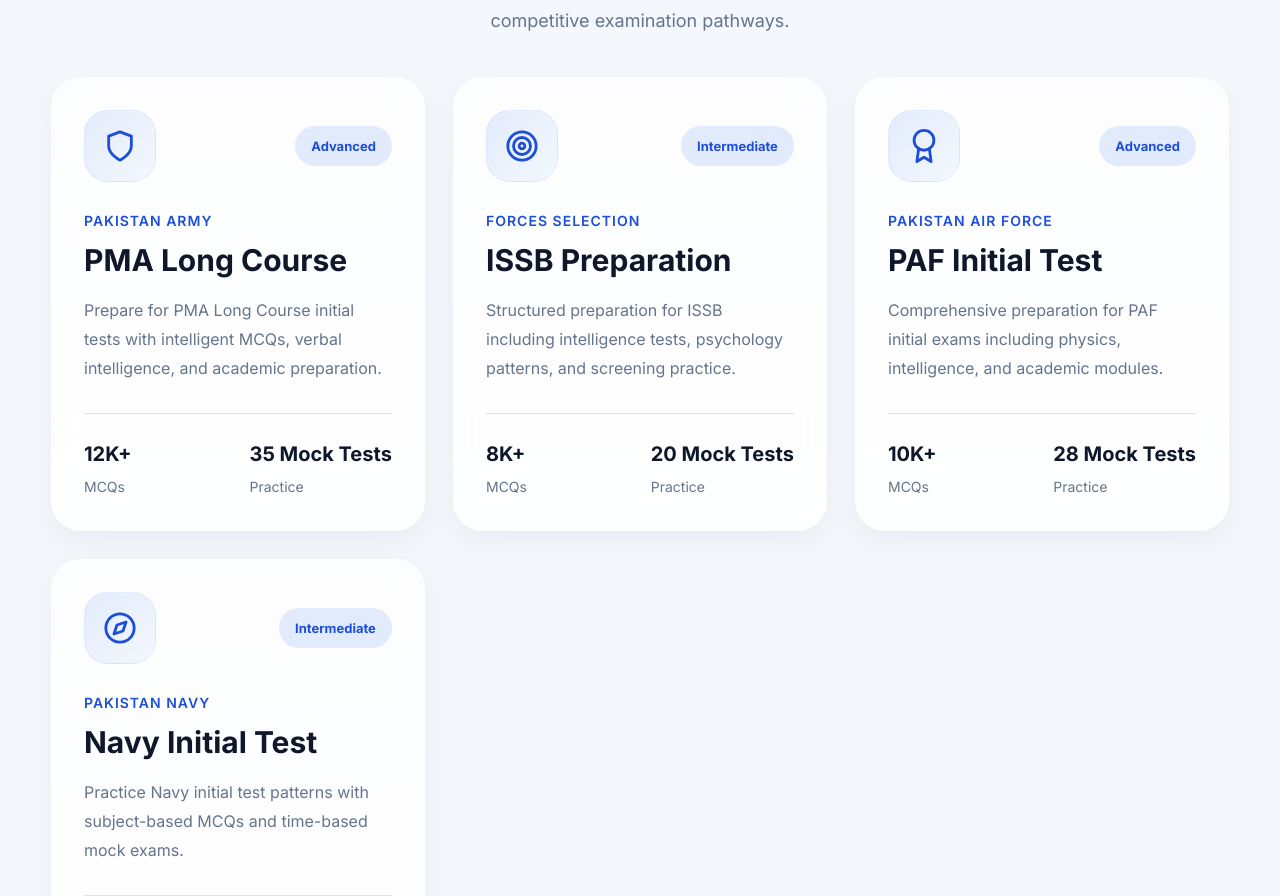
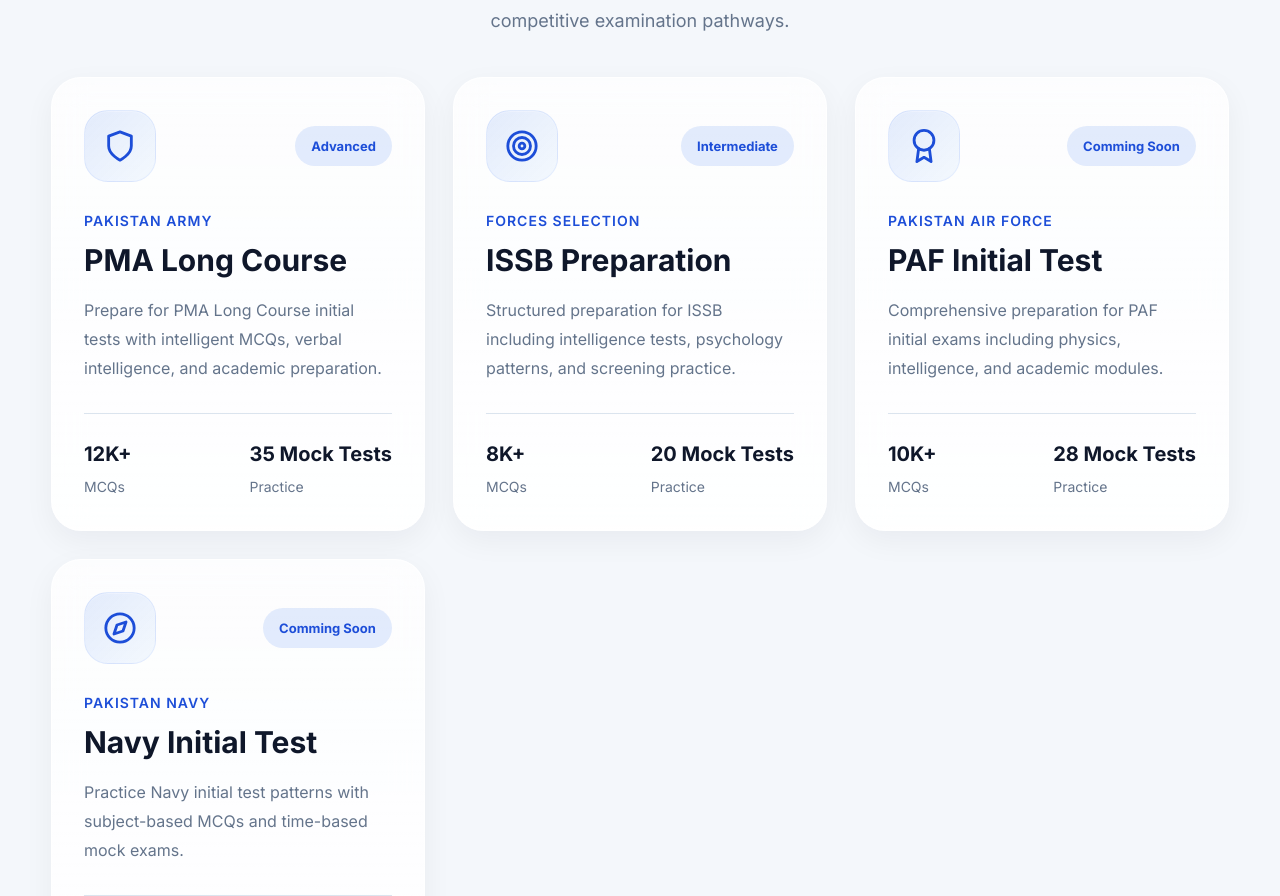
Before and after one commit to examitics/examitics, a React (Vite) app: page / in a window 1280 px wide. Shown: the part 5164-6060 px from the top of the page. Built offline with nearby package versions, Linux system fonts and the light colour scheme.

Commit message:
home page exam category cards route

```diff
--- a/src/components/landing/examcategories.jsx
+++ b/src/components/landing/examcategories.jsx
@@ -45,8 +45,8 @@ const ExamCategories = () => {
         "Comprehensive preparation for PAF initial exams including physics, intelligence, and academic modules.",
       mcqs: "10K+",
       mocks: "28 Mock Tests",
-      level: "Advanced",
-      route: "/paf-initial-test",
+      level: "Comming Soon",
+      // route: "/paf-initial-test",
     },
 
     {
@@ -57,8 +57,8 @@ const ExamCategories = () => {
         "Practice Navy initial test patterns with subject-based MCQs and time-based mock exams.",
       mcqs: "9K+",
       mocks: "24 Mock Tests",
-      level: "Intermediate",
-      route: "/navy-initial-test",
+      level: "Comming Soon",
+      // route: "/navy-initial-test",
     },
   ];
 
```
